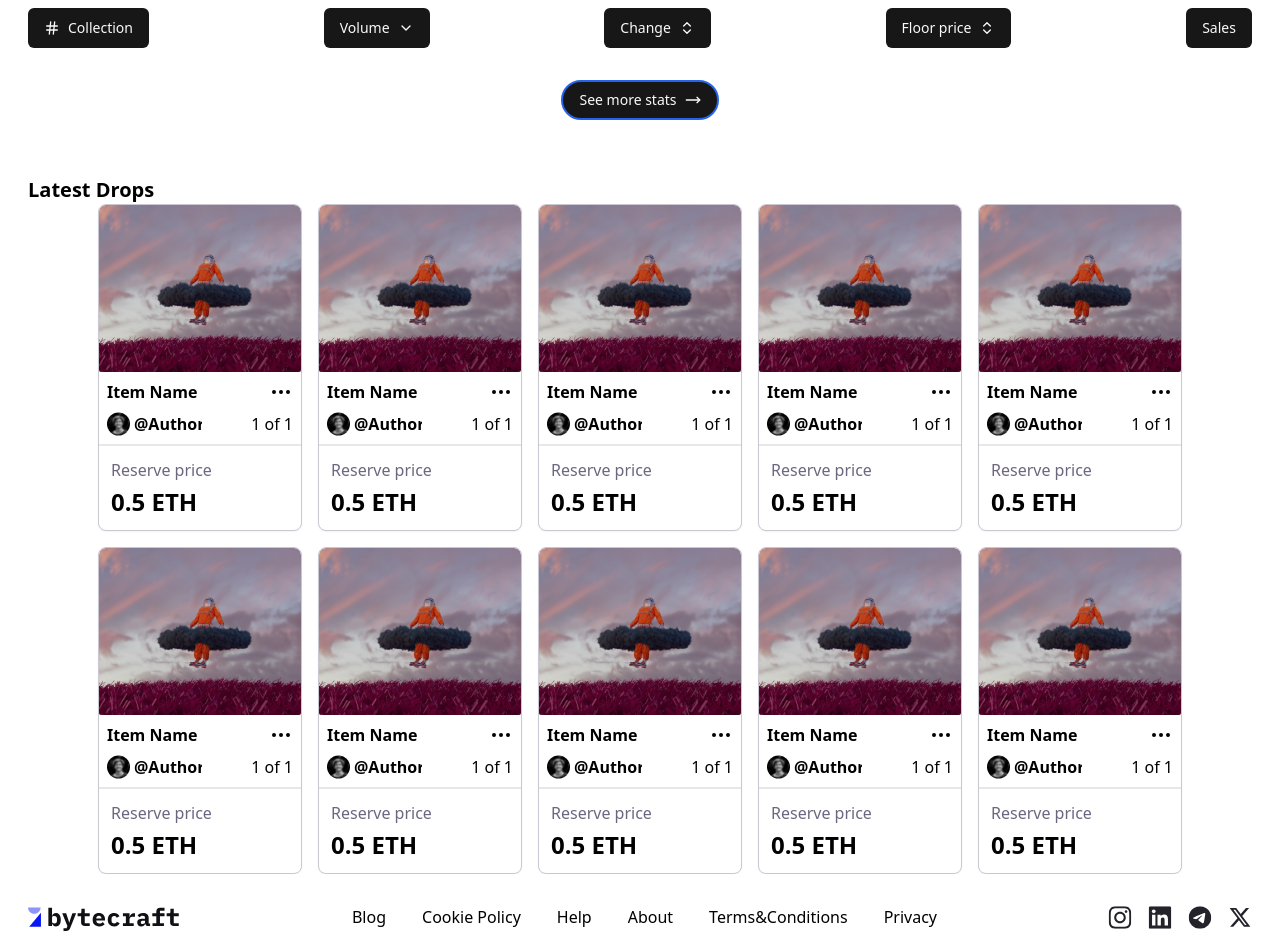
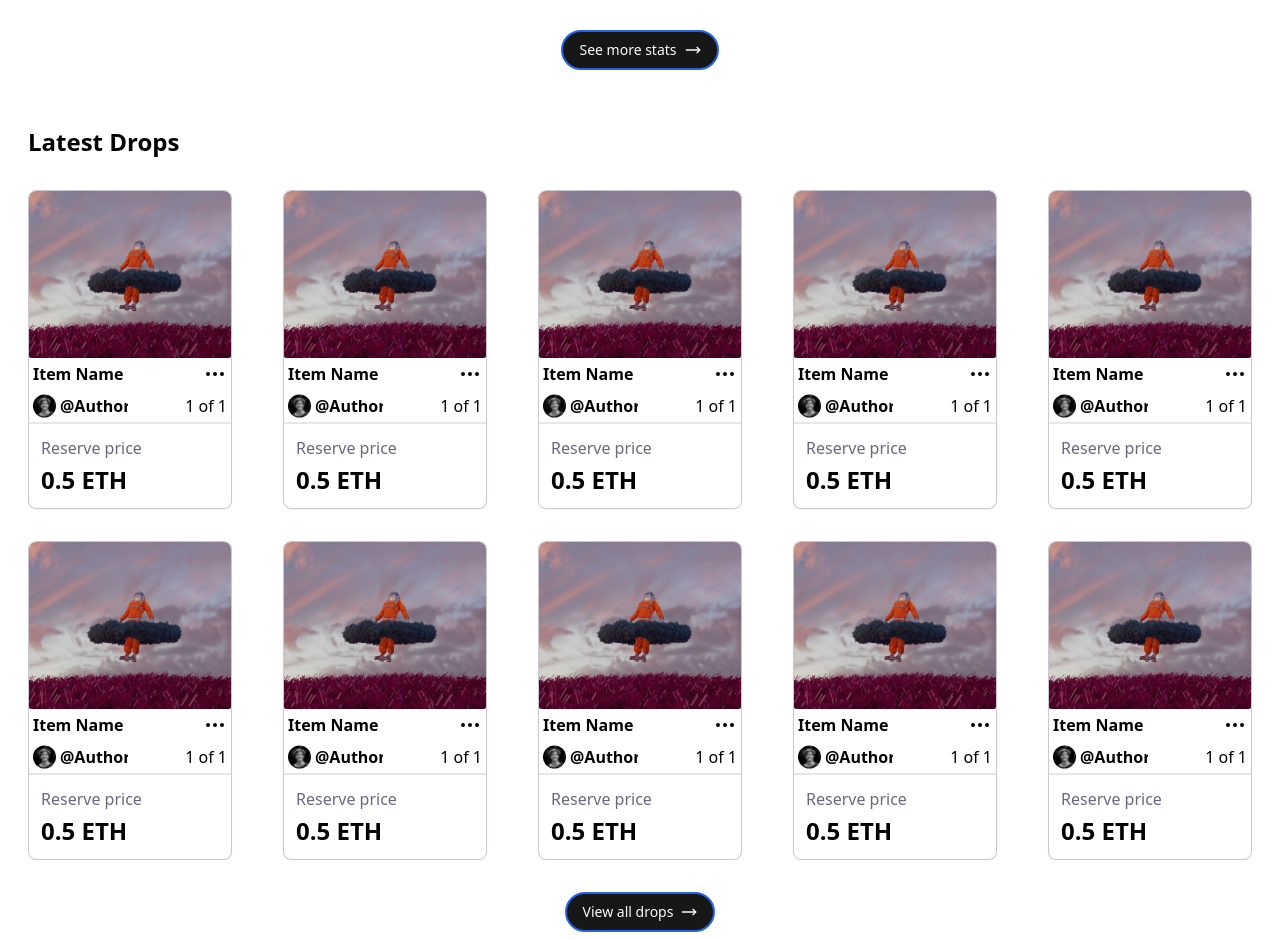
Before and after one commit to Raman1710/NFTMarketplace, a React (Vite) app in the folder client/: page / in a window 1280 px wide. Shown: the part 952-1892 px from the top of the page. Built offline with nearby package versions, Linux system fonts and the light colour scheme.

Commit message:
Refactor card layout and styles; update spacing and remove unused imports

```diff
--- a/client/src/Components/Card/Cards.jsx
+++ b/client/src/Components/Card/Cards.jsx
@@ -10,18 +10,17 @@ import React from 'react'
 import CardPic from '@/assets/CardDemoPic.svg'
 import Avatar from '@/assets/Avatar.svg'
 import { Ellipsis } from 'lucide-react';
-import { Minus } from 'lucide-react';
 
 
 
 const Cards = () => {
     return (
         <>
-            <Card className = ' bg-white w-1/6 border-[#cac6d2] text-black'>
-                <CardHeader className= 'w-full p-0'>
-                    <img src={CardPic} className="w-full rounded-sm"/>
+            <Card className=' bg-white w-1/6 border-[#cac6d2] text-black   '>
+                <CardHeader className='w-full p-0'>
+                    <img src={CardPic} className="w-full rounded-sm object-cover" />
                 </CardHeader>
-                <CardContent className= 'p-1 border-b-2'>
+                <CardContent className='p-0 border-b-2'>
                     <div className="p-1 flex flex-col gap-2 w-full">
                         <div className="flex flex-row justify-between">
                             <p className=" font-bold ">Item Name</p>
@@ -29,7 +28,7 @@ const Cards = () => {
                         </div>
                         <div className="flex flex-row justify-between">
                             <div className="flex flex-row justify-between gap-1">
-                                <img src = {Avatar} />
+                                <img src={Avatar} />
                                 <p className=" font-semibold">@Author</p>
                             </div>
                             <div>
@@ -38,7 +37,7 @@ const Cards = () => {
                         </div>
                     </div>
                 </CardContent>
-                <CardFooter className='py-1 px-4  p-3'>
+                <CardFooter className=' px-4  p-3'>
                     <div className="flex flex-col gap-1">
                         <p className="text-[#6d667f]">Reserve price</p>
                         <p className="font-bold text-2xl">0.5 ETH</p>
--- a/client/src/Components/CollectionStat/CollectionStat.jsx
+++ b/client/src/Components/CollectionStat/CollectionStat.jsx
@@ -11,7 +11,7 @@ import { MoveRight } from 'lucide-react';
 
 const CollectionStat = () => {
     return (
-        <div className='px-7 mt-[100px]'>
+        <div className='px-7 mt-[50px]'>
             <div className=' font-bold text-xl'>
                 Collection Stats
             </div>
--- a/client/src/Components/DiscoverSection/Discover.jsx
+++ b/client/src/Components/DiscoverSection/Discover.jsx
@@ -5,7 +5,6 @@ import discover02 from '@/assets/discover02.svg'
 import discover03 from '@/assets/discover03.svg'
 import discover04 from '@/assets/discover04.svg'
 import discover05 from '@/assets/discover05.svg'
-import discover from '@/assets/discover.svg'
 
 const Discover = () => {
 
--- a/client/src/Components/LatestDrop/LatestDrop.jsx
+++ b/client/src/Components/LatestDrop/LatestDrop.jsx
@@ -1,24 +1,32 @@
 import React from 'react'
 import Cards from '../Card/Cards.jsx'
+import { Button } from '../ui/button.jsx'
+import { MoveRight } from 'lucide-react';
+
+
 const LatestDrop = () => {
   return (
-    <div className='px-7'>
-        <div>
-            <p className='font-bold text-xl'>Latest Drops</p>
-            <div className='flex flex-row flex-wrap gap-4 justify-center'>
-            <Cards/>
-            <Cards/>
-            <Cards/>
-            <Cards/>
-            <Cards/>
-            <Cards/>
-            <Cards/>
-            <Cards/>
-            <Cards/>
-            <Cards/>
-
-            </div>
+    <div className='px-7 w-fit overflow-hidden  '>
+      <div>
+        <p className='font-bold text-2xl'>Latest Drops</p>
+        <div className='flex flex-row flex-wrap gap-8 justify-between my-8'>
+          <Cards />
+          <Cards />
+          <Cards />
+          <Cards />
+          <Cards />
+          <Cards />
+          <Cards />
+          <Cards />
+          <Cards />
+          <Cards />
         </div>
+        <div className=' mt-8 mb-14 flex flex-row justify-center'>
+          <Button className='border-2 border-primary rounded-full'>
+            View all drops   <MoveRight />
+          </Button>
+        </div>
+      </div>
     </div>
   )
 }
--- a/client/src/Layout/AppLayout.jsx
+++ b/client/src/Layout/AppLayout.jsx
@@ -6,13 +6,10 @@ import Header from '@/Components/Header/Header'
 const AppLayout = () => {
   return (
     <>
-    <main className='overflow-hidden'>
-        <Header/>
-        <Outlet/>
-    </main>
-
-    <Footer/>
-   </>
+      <Header />
+      <Outlet />
+      <Footer />
+    </>
   )
 }
 
```
